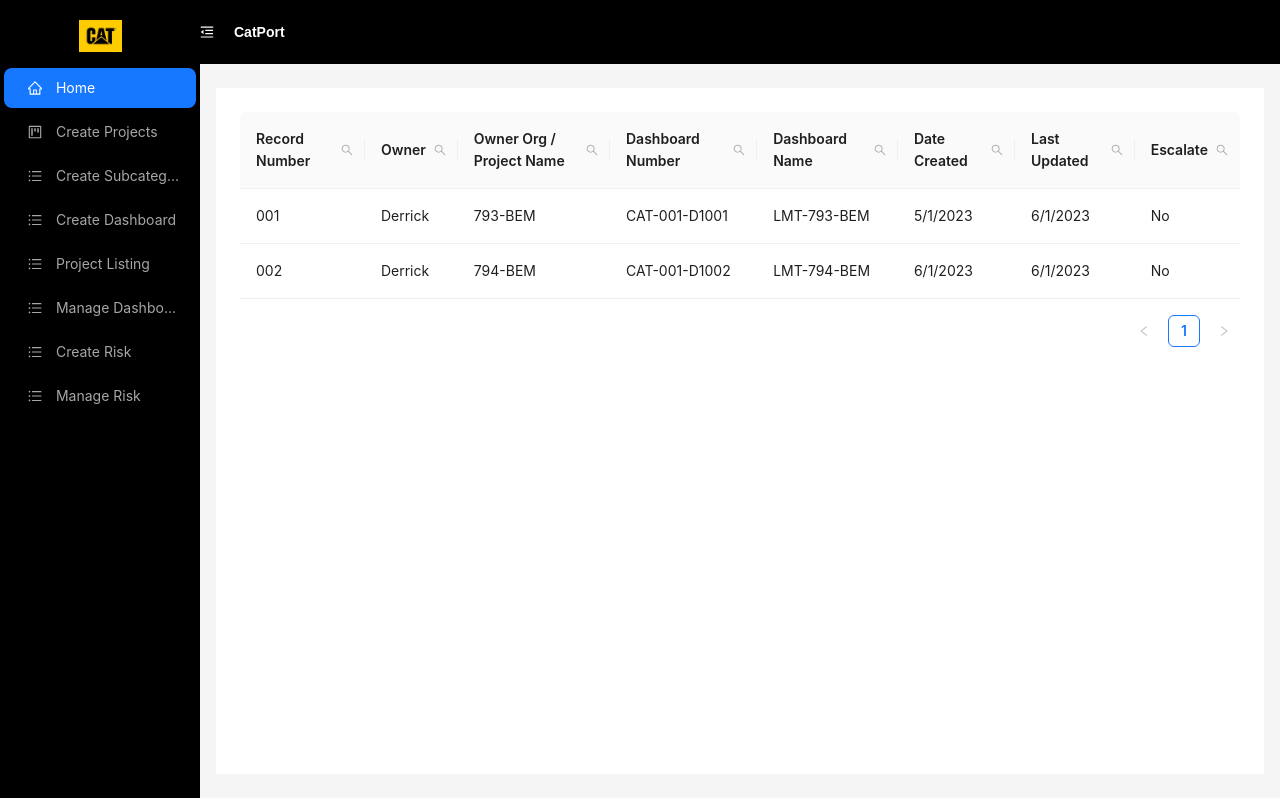
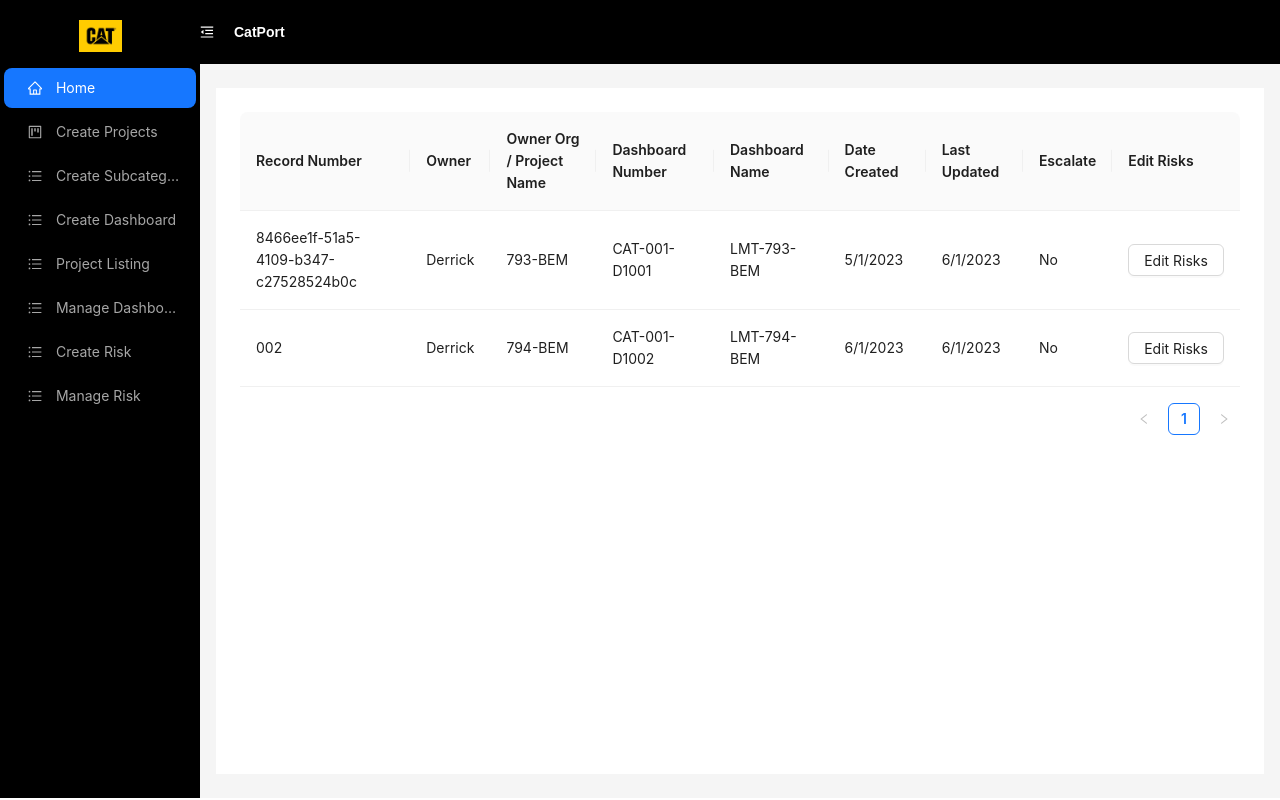
Before and after one commit to cjavierr/ENGR498_24024_Frontend, a React (Create React App) app in the folder catport/: page /projectListing in a window 1280 px wide. Built offline with nearby package versions, Linux system fonts and the light colour scheme.

Commit message:
Correctly saving risks to db, improper displaying of risks so far

```diff
--- a/catport/src/components/pages/createRisk.tsx
+++ b/catport/src/components/pages/createRisk.tsx
@@ -1,13 +1,24 @@
 import React from 'react';
 import { Form, Input, DatePicker, Select, Button, Typography, Row, Col } from 'antd';
+import axios from 'axios';
+import { useLocation } from 'react-router-dom';
 
 const { TextArea } = Input;
 const { Option } = Select;
 const { Title } = Typography;
 
 const CreateRisk: React.FC = () => {
+  const location = useLocation();
+  const projectID = location.state.recordNumber;
+  console.log("create risk: " + projectID);
+
   const onFinish = (values: any) => {
-    console.log('Received values of form: ', values);
+    axios.post('http://localhost:3001/api/addKPI', {"newEntry" : values,
+      "projectID": projectID,
+      "tableName": "Risks"
+    })
+      .then((res: any) => console.log(res.data))
+      .catch((err: any) => console.error(err));
   };
 
   return (
@@ -42,13 +53,6 @@ const CreateRisk: React.FC = () => {
             </Form.Item>
 
             <Form.Item
-              label="Risk ID"
-              name="riskId"
-            >
-              <Input placeholder="Enter Risk ID" />
-            </Form.Item>
-
-            <Form.Item
               label="Risk Name"
               name="riskName"
               rules={[{ required: true, message: 'Please input the risk name!' }]}
@@ -67,14 +71,8 @@ const CreateRisk: React.FC = () => {
               <DatePicker style={{ width: '100%' }} />
             </Form.Item>
 
-            <Form.Item label="Last Updated" name="lastUpdated">
-              <DatePicker style={{ width: '100%' }} />
-            </Form.Item>
           </Col>
           <Col span={12}>
-          <Form.Item label="Duration (days)" name="duration">
-              <Input placeholder="Enter Duration" />
-            </Form.Item>
 
             <Form.Item label="Clear by Date" name="clearByDate">
               <DatePicker style={{ width: '100%' }} />
--- a/catport/src/components/pages/manageRisk.tsx
+++ b/catport/src/components/pages/manageRisk.tsx
@@ -1,6 +1,7 @@
 import React from 'react';
 import { Table, Button, Tag, Space, Select } from 'antd';
 import { ColumnsType } from 'antd/es/table';
+import axios from 'axios';
 
 const { Option } = Select;
 
@@ -22,7 +23,27 @@ interface RiskRecord {
   escalate: string;
 }
 
+
 const ManageRisk: React.FC = () => {
+  const getRisks = async () => {
+    try {
+      const response = await axios.get('http://localhost:3001/api/getRisks', { withCredentials: true });
+      return response.data;
+    } catch (error) {
+      console.error(error);
+    }
+  };
+
+  const [data1, setData1] = React.useState<RiskRecord[]>([]);
+
+  React.useEffect(() => {
+    const fetchData = async () => {
+      const result = await getRisks();
+      setData1(result);
+    };
+
+    fetchData();
+  }, []);
   const columns: ColumnsType<RiskRecord> = [
     {
         title: 'Record Number',
@@ -53,16 +74,6 @@ const ManageRisk: React.FC = () => {
         title: 'Date Created',
         dataIndex: 'dateCreated',
         key: 'dateCreated',
-      },
-      {
-        title: 'Last Updated',
-        dataIndex: 'lastUpdated',
-        key: 'lastUpdated',
-      },
-      {
-        title: 'Duration',
-        dataIndex: 'duration',
-        key: 'duration',
       },
       {
         title: 'Clear By',
@@ -158,7 +169,7 @@ const ManageRisk: React.FC = () => {
   return (
     <Table
       columns={columns}
-      dataSource={data}
+      dataSource={data1}
       pagination={false}
       bordered
       title={() => 'Manage Risks'}
--- a/catport/src/components/pages/projectListing.tsx
+++ b/catport/src/components/pages/projectListing.tsx
@@ -3,6 +3,7 @@ import { Table, Button, Input, Select } from "antd";
 import { SearchOutlined } from "@ant-design/icons";
 import { ColumnType } from "antd/es/table";
 import { useNavigate } from "react-router-dom";
+
 
 const { Option } = Select;
 
@@ -18,111 +19,68 @@ interface ProjectRecord {
   escalate: string;
 }
 
-// Function to generate table column with text filter
-function tableColumnTextFilterConfig<T>(): ColumnType<T> {
-  const searchInputHolder: { current: typeof Input | null } = { current: null };
+
+const ProjectListing: React.FC = () => {
   const history = useNavigate();
 
-  const handleRiskClick = (projectNumber: any) => {
-    history('/createRisk', { state: { projectNumber } });
+const handleRiskClick = (recordNumber: any) => {
+  console.log(recordNumber)
+    history('/createRisk', { state: { recordNumber } });
   };
-
-  return {
-    filterDropdown: ({ setSelectedKeys, selectedKeys, confirm, clearFilters }) => (
-      <div style={{ padding: 8 }}>
-        <Input
-          ref={(node) => {
-            searchInputHolder.current = node;
-          }}
-          placeholder={`Search`}
-          value={selectedKeys[0]}
-          onChange={(e) => setSelectedKeys(e.target.value ? [e.target.value] : [])}
-          onPressEnter={() => confirm()}
-          style={{ width: 188, marginBottom: 8, display: "block" }}
-        />
-        <Button
-          type="primary"
-          onClick={() => confirm()}
-          icon={<SearchOutlined />}
-          size="small"
-          style={{ width: 90, marginRight: 8 }}
-        >
-          Search
-        </Button>
-        <Button onClick={clearFilters} size="small" style={{ width: 90 }}>
-          Reset
-        </Button>
-      </div>
-    ),
-    filterIcon: (filtered) => (
-      <SearchOutlined style={{ color: filtered ? "#1890ff" : undefined }} />
-    ),
-    onFilterDropdownVisibleChange: (visible) => {
-      if (visible) {
-        setTimeout(() => searchInputHolder.current?.select(), 100);
-      }
-    },
-  };
-}
-
-const ProjectListing: React.FC = () => {
   const columns: ColumnType<ProjectRecord>[] = [
     {
       title: "Record Number",
       dataIndex: "recordNumber",
       key: "recordNumber",
-      ...tableColumnTextFilterConfig<ProjectRecord>(),
-      onFilter: (value, record) => record.recordNumber.toLowerCase().includes(value.toLowerCase()),
     },
     {
       title: "Owner",
       dataIndex: "owner",
       key: "owner",
-      ...tableColumnTextFilterConfig<ProjectRecord>(),
     },
     {
       title: "Owner Org / Project Name",
       dataIndex: "ownerOrg",
       key: "ownerOrg",
-      ...tableColumnTextFilterConfig<ProjectRecord>(),
     },
     {
         title: "Dashboard Number",
         dataIndex: "dashboardNumber",
         key: "dashboardNumber",
-        ...tableColumnTextFilterConfig<ProjectRecord>(),
       },
       {
         title: "Dashboard Name",
         dataIndex: "dashboardName",
         key: "dashboardName",
-        ...tableColumnTextFilterConfig<ProjectRecord>(),
       },
       {
         title: "Date Created",
         dataIndex: "dateCreated",
         key: "dateCreated",
-        ...tableColumnTextFilterConfig<ProjectRecord>(),
       },
       {
         title: "Last Updated",
         dataIndex: "lastUpdated",
         key: "lastUpdated",
-        ...tableColumnTextFilterConfig<ProjectRecord>(),
       },
       {
         title: "Escalate",
         dataIndex: "escalate",
         key: "escalate",
-        ...tableColumnTextFilterConfig<ProjectRecord>(),
-        // Define other filters similarly
       },
-    // Add more columns as needed
+      {
+        title: 'Edit Risks',
+        key: 'edit',
+        render: (text: any, record: any) => (
+          <Button onClick={() => handleRiskClick(record.recordNumber)}>Edit Risks</Button>
+        ),
+      },
+
   ];
 
   const data: any[] = [
     // Sample data
-    { key: '1', recordNumber: '001', owner: 'Derrick', ownerOrg: '793-BEM', dashboardNumber: 'CAT-001-D1001', dashboardName: 'LMT-793-BEM', dateCreated: '5/1/2023', lastUpdated: '6/1/2023', escalate: 'No' },
+    { key: '1', recordNumber: '8466ee1f-51a5-4109-b347-c27528524b0c', owner: 'Derrick', ownerOrg: '793-BEM', dashboardNumber: 'CAT-001-D1001', dashboardName: 'LMT-793-BEM', dateCreated: '5/1/2023', lastUpdated: '6/1/2023', escalate: 'No' },
     { key: '2', recordNumber: '002', owner: 'Derrick', ownerOrg: '794-BEM', dashboardNumber: 'CAT-001-D1002', dashboardName: 'LMT-794-BEM', dateCreated: '6/1/2023', lastUpdated: '6/1/2023', escalate: 'No' },
     // Add more data records as needed
   ];
```
